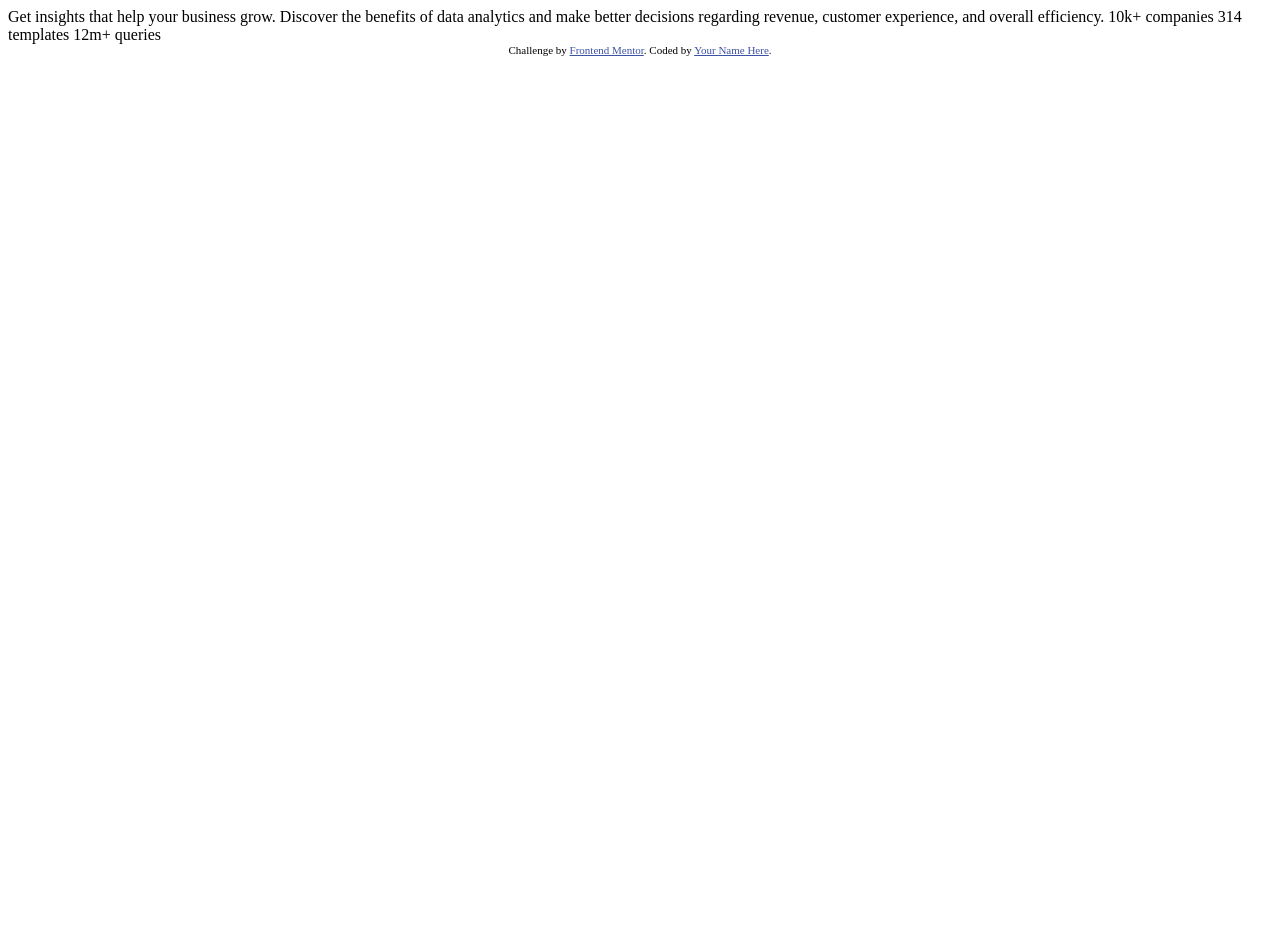
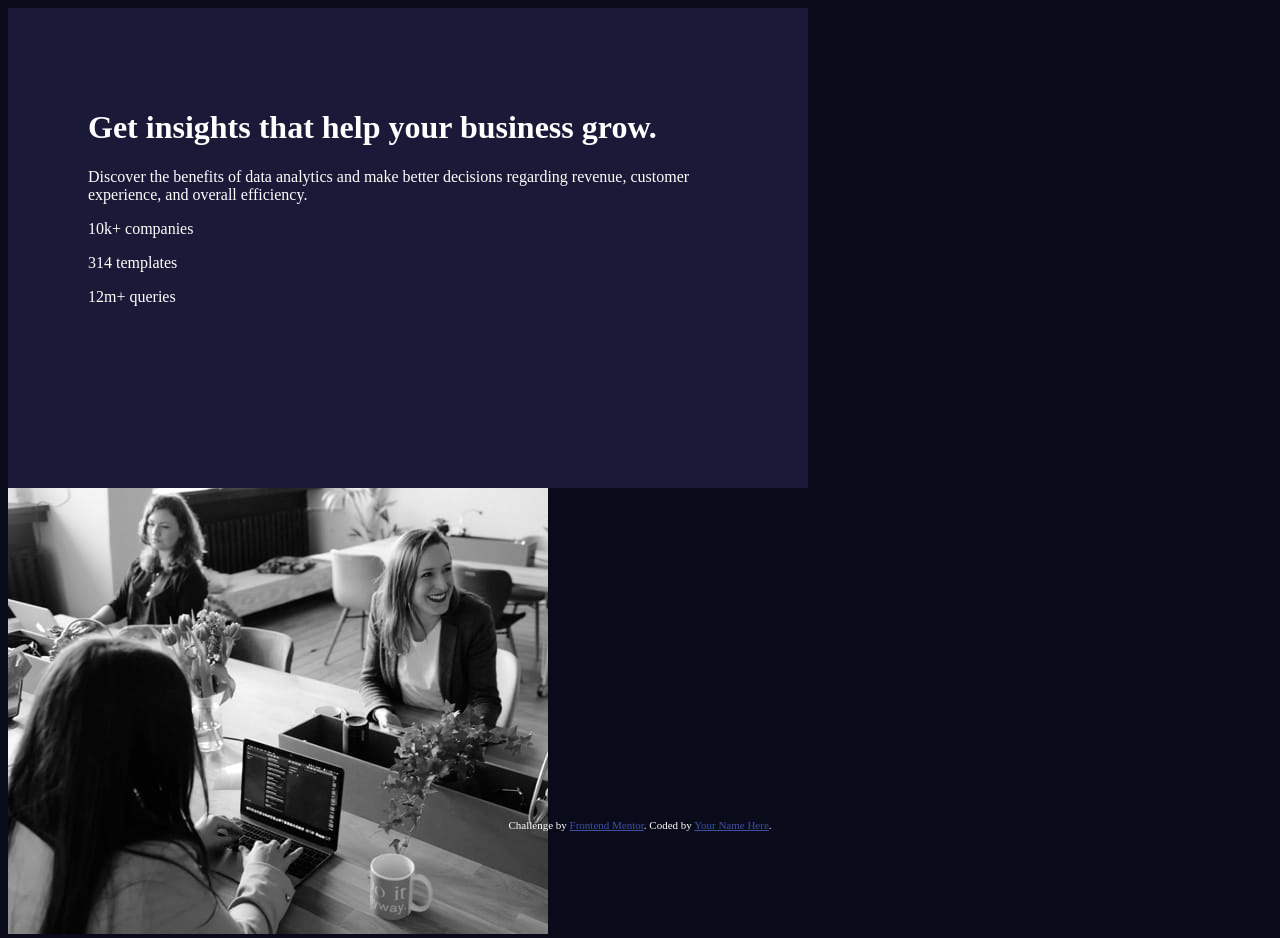
Before and after one commit to jmachado/StatsPreviewCardComponent, a plain HTML site: page index.html in a window 1280 px wide. Before the commit the page ends 800 px from the top, so only its background shows below. Drawn offline with Linux system fonts and the light colour scheme.

Commit message:
Starts styling the page and inserts the image

```diff
--- a/index.html
+++ b/index.html
@@ -5,7 +5,7 @@
   <meta name="viewport" content="width=device-width, initial-scale=1.0"> <!-- displays site properly based on user's device -->
 
   <link rel="icon" type="image/png" sizes="32x32" href="./images/favicon-32x32.png">
-
+  <link rel="stylesheet" type="text/css" href="./styles.css">
   <title>Frontend Mentor | Stats preview card component</title>
 
   <!-- Feel free to remove these styles or customise in your own stylesheet 👍 -->
@@ -13,21 +13,27 @@
     .attribution { font-size: 11px; text-align: center; }
     .attribution a { color: hsl(228, 45%, 44%); }
   </style>
+
 </head>
 <body>
+  <div id="wrapper">
+    <div id="left">
+      <h1>Get insights that help your business grow.</h1>
 
-  Get insights that help your business grow.
+      <p>Discover the benefits of data analytics and make better decisions regarding revenue, customer
+      experience, and overall efficiency.</p>
 
-  Discover the benefits of data analytics and make better decisions regarding revenue, customer
-  experience, and overall efficiency.
-
-  10k+ companies
-  314 templates
-  12m+ queries
-
+      <p>10k+ companies</p>
+      <p>314 templates</p>
+      <p>12m+ queries</p>
+    </div>
+    <div id="right">
+      <img src="./images/image-header-desktop.jpg">
+    </div>
+  </div>
   <div class="attribution">
-    Challenge by <a href="https://www.frontendmentor.io?ref=challenge" target="_blank">Frontend Mentor</a>.
-    Coded by <a href="#">Your Name Here</a>.
+    <p>Challenge by <a href="https://www.frontendmentor.io?ref=challenge" target="_blank">Frontend Mentor</a>.
+    Coded by <a href="#">Your Name Here</a>.</p>
   </div>
 </body>
 </html>
--- /dev/null
+++ b/styles.css
@@ -0,0 +1,23 @@
+body {
+    background-color: hsl(233, 47%, 7%);
+}
+
+p, h1 {
+    color: hsl(0, 0%, 100%);
+}
+
+#left{
+    height: 20em;
+    width: 40em;
+    background-color: hsl(244, 38%, 16%);
+    padding: 5em;
+}
+
+#right{
+    height: 20em;
+    width: 40em;
+}
+
+#wrapper{
+    display: inline;
+}
```
